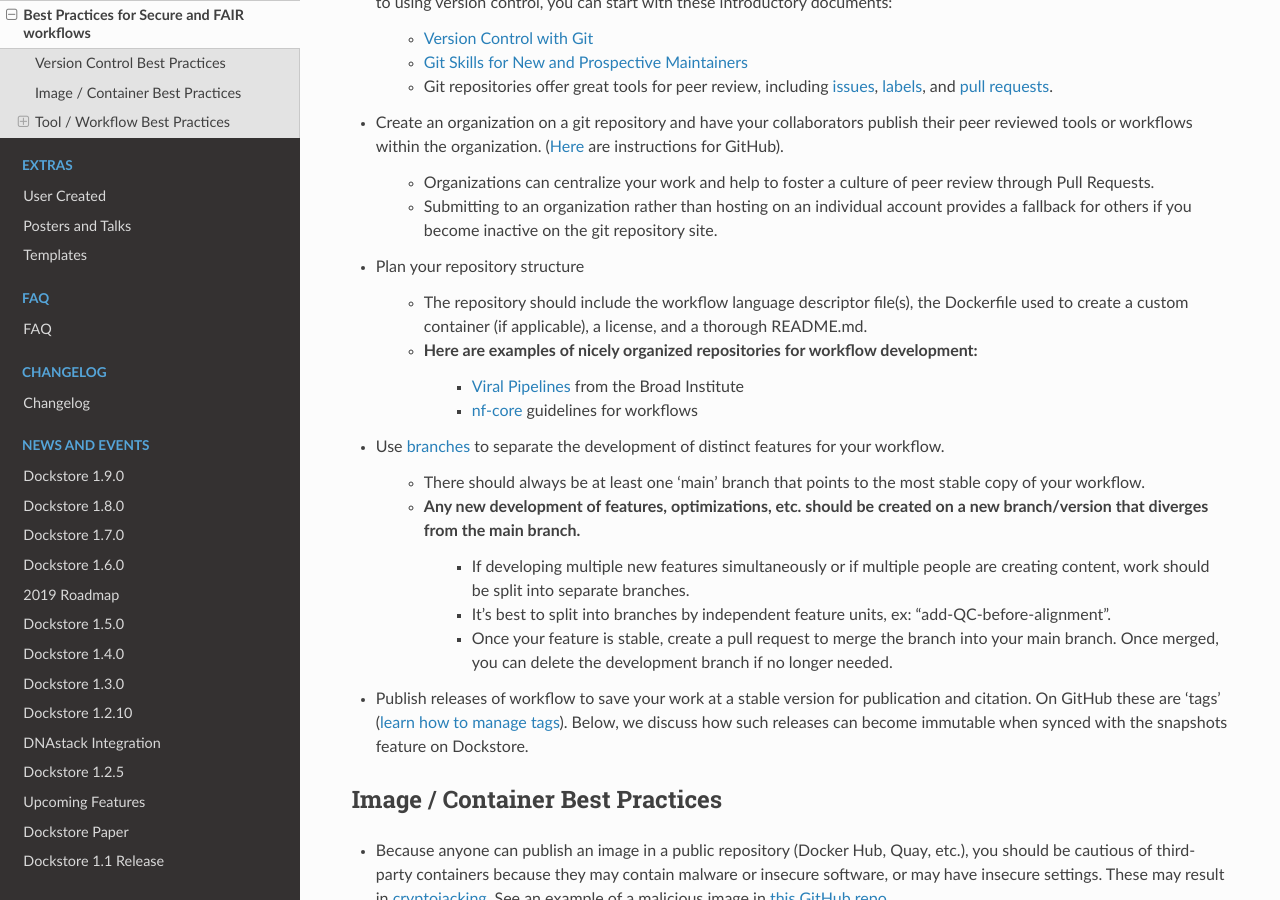
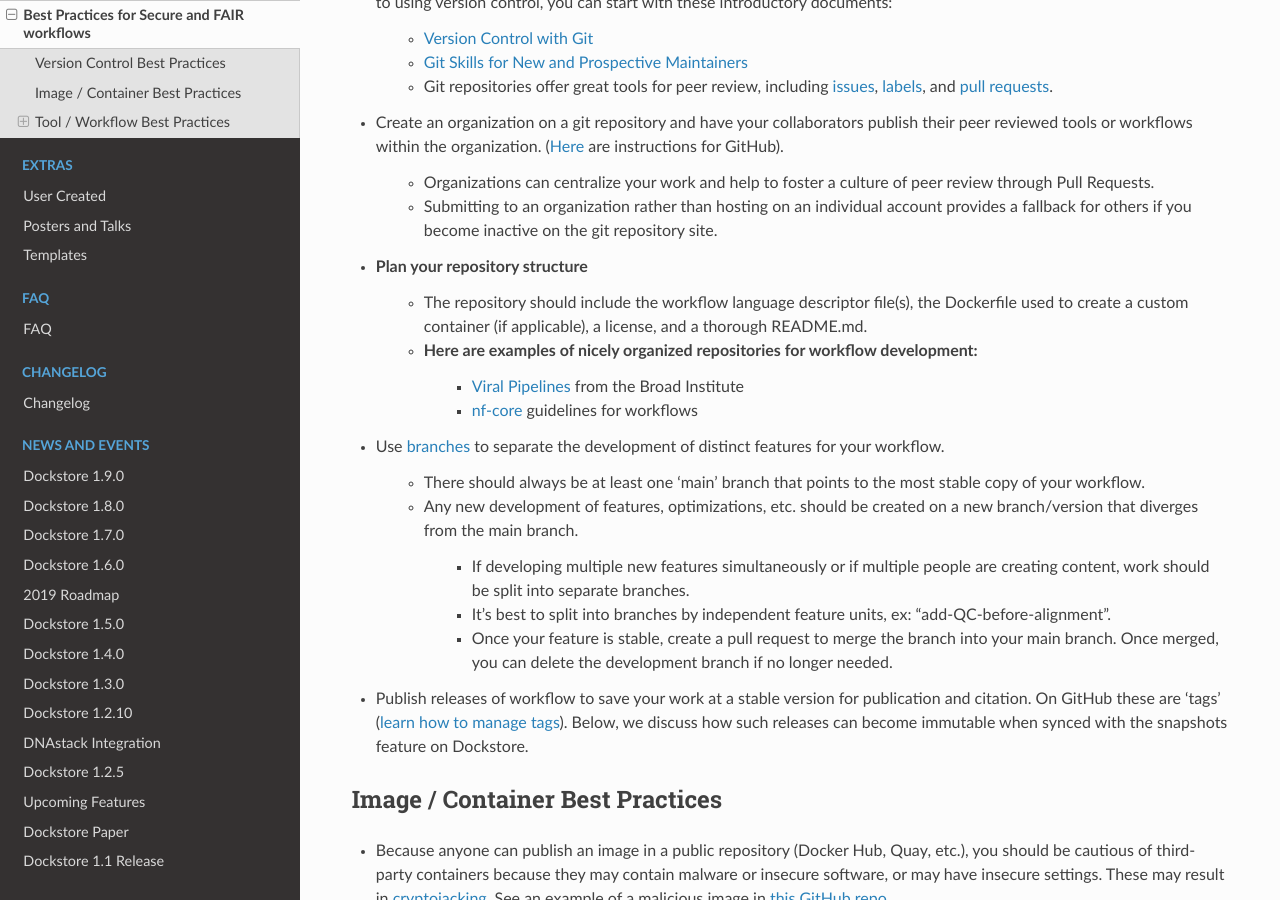
Before and after one commit to dockstore/dockstore-documentation, a Sphinx documentation site: the page built from docs/advanced-topics/best-practices/best-practices-secure-fair-workflows.rst, in a window 1280 px wide and 900 px high, scrolled down 345 px. Built offline with Sphinx 7.4.7 and the Read the Docs theme 2.0.0, drawn with Linux system fonts in a browser that asks for light colours.

Commit message:
hopefully fixed bold issues

```diff
--- a/docs/advanced-topics/best-practices/best-practices-secure-fair-workflows.rst
+++ b/docs/advanced-topics/best-practices/best-practices-secure-fair-workflows.rst
@@ -16,9 +16,10 @@
 
 	- Organizations can centralize your work and help to foster a culture of peer review through Pull Requests.
 	- Submitting to an organization rather than hosting on an individual account provides a fallback for others if you become inactive on the git repository site.
+
 - Plan your repository structure
+	- The repository should include the workflow language descriptor file(s), the Dockerfile used to create a custom container (if applicable), a license, and a thorough README.md.
 
-	- The repository should include the workflow language descriptor file(s), the Dockerfile used to create a custom container (if applicable), a license, and a thorough README.md.
 	- Here are examples of nicely organized repositories for workflow development:
 		- `Viral Pipelines <https://github.com/broadinstitute/viral-pipelines>`_ from the Broad Institute
 		- `nf-core <https://github.com/broadinstitute/viral-pipelines>`_ guidelines for workflows
@@ -26,7 +27,9 @@
 - Use `branches <https://docs.github.com/en/free-pro-team@latest/github/collaborating-with-issues-and-pull-requests/about-branches#working-with-branches>`_ to separate the development of distinct features for your workflow.
 
 	- There should always be at least one ‘main’ branch that points to the most stable copy of your workflow.
+
 	- Any new development of features, optimizations, etc. should be created on a new branch/version that diverges from the main branch.
+
 		- If developing multiple new features simultaneously or if multiple people are creating content, work should be split into separate branches.
 		- It’s best to split into branches by independent feature units, ex: “add-QC-before-alignment”.
 		- Once your feature is stable, create a pull request to merge the branch into your main branch. Once merged, you can delete the development branch if no longer needed.
@@ -41,6 +44,7 @@
 - When creating custom images, we recommend starting with `official images <https://docs.docker.com/docker-hub/official_images/>`_. This way you know that you are starting with a secure base since these images are maintained to remove vulnerabilities.
 - You may find helpful images from sources such as  BioContainer that maintains `images for 1K+ bioinformatics tools <https://biocontainers.pro/#/registry>`_.  We cannot guarantee that BioContainer images are secure, so we recommend you scan all non-official images for vulnerabilities. Tools such as `Snyk <https://support.snyk.io/hc/en-us/articles/360014875297-Getting-started-with-Snyk-Open-Source>`_ and `Trivy <https://github.com/aquasecurity/trivy>`_ scan containers for security concerns.
 - If you detect a vulnerability in a container you are interested in, we suggest you 1) contact the maintainer to update the image, or 2) if there is a Dockerfile, use it as a template to update the image yourself. Try inspecting the Dockerfile and only include those parts you feel are trustworthy. Consider upgrading versions of packages as they may be a source of vulnerabilities.
+
 - Use Dockerfiles to describe and configure images:
 
 		- See `Best Practices from Docker <https://www.docker.com/blog/intro-guide-to-dockerfile-best-practices/>`_ and `10 Simple Rules for Writing Dockerfiles for Reproducible Analysis <https://journals.plos.org/ploscompbiol/article?id=10.1371/journal.pcbi.1008316>`_ .
@@ -50,12 +54,15 @@
 
 	- More packages increases risks; try to avoid installing unnecessary packages in your images. That being said, starting with a very bare image (such as Alpine) may lead to a long setup, or difficulties in debugging.
 	- Images tagged with "-slim" contain the minimum components needed to run, without being as strict as Alpine-based images. They can often provide a happy medium between a reduced size, enhanced security, and usability.
+
 	- Some helpful starting images are suggested below:
+
 		- `Ubuntu <https://hub.docker.com/_/ubuntu>`_ -- 18.04 (Bionic) is a good place to start.
 		- `Python <https://hub.docker.com/_/python>`_
 		- `R-base <https://hub.docker.com/_/r-base>`_
 		- `Perl <https://hub.docker.com/_/perl>`_
 		- `Golang <https://hub.docker.com/_/golang>`_
+
 	- A good rule of thumb is that each image should have a specific purpose. Avoid installing all of the software you need for an entire analysis in one container, instead use multiple containers.
 	- Don’t include test data inside the image. Recommendations for hosting test data alongside your workflow can be found in the section below titled :ref:`Accessible`.
 
@@ -65,6 +72,7 @@
 	- Similar to our suggestion to publish your workflow under a GitHub organization, publish your images in an organization on a container registry. Additionally, this may make it easier for your institute to pay for a group plan to ensure your images never expire.
 
 - Limitation on and expiration of images: At the time of writing this, DockerHub has announced some new policies around pull limits as well as their intention to expire DockerHub images from free accounts that haven't been pulled for some defined period of time (update: `this policy is delayed <https://www.docker.com/blog/docker-hub-image-retention-policy-delayed-and-subscription-updates/>`_). For example, this could mean that a workflow that hasn't been run in one year may no longer be reproducible if the image has been removed.
+
 - Alternative options include:
 
 	- Using images from paid organizations on DockerHub
@@ -80,11 +88,13 @@
 Findable
 *********
 - Once your workflow is ready to share with the community, :doc:`publish it in Dockstore <../getting-started/dockstore-workflows>`.
+
 - When publishing on Dockstore, include robust metadata. Dockstore parses metadata that enables search capabilities for finding your tool/workflow more easily. Metadata also helps your workflow be more reusable. Essential metadata fields include:
 
 	- Naming:
 
 		- Keep the workflow name short
+
 		- Use all lowercase letters for compatibility with other platforms such as DockerHub
 
 	- Authorship, contact information, and description:
@@ -101,17 +111,21 @@
 - Publishing your tool or workflow in Dockstore promotes accessibility:
 
 	- Dockstore does not require a user to sign in to search published content, which increases transparency and usability to a greater audience.
+
 	- Dockstore implements its own REST API and also a standardized :doc:`GA4GH API <../advanced-topics/conversions>` that can be used for sharing tools and workflows.
 
 - Use :doc:`Dockstore’s snapshot feature <../advanced-topics/snapshot-and-doi>` to provide an immutable release of your workflow that can be verified.
 
 	- Dockstore archives important metadata associated with a published and snapshotted version of tool or workflow to ensure provenance
+
 	- See :doc:`Dockstore's best practices for snapshots <snapshot-and-doi>`, including adding a description and metadata to improve searchability and usability of your workflow.
 
 - Mint a snapshot of your workflow with a Digital Object Identifier (DOI).
 
 	- Users can :doc:`request a DOI <snapshot-and-doi>` (generated via Zenodo) for their workflow through Dockstore.
+
 		- Refer to this useful guide called `Making Your Code Citable <https://guides.github.com/activities/citable-code/>`_.
+
 	- DOIs enhance reproducibility and make it easier to cite a specific version of your workflow in a publication.
 
 Interoperable
@@ -120,11 +134,17 @@
 - Wrap your pipeline in one or more workflow languages supported by Dockstore:
 
 	- :doc:`Common Workflow Language (CWL) <../getting-started/getting-started-with-cwl>`
+
     		- Used by SevenBridges (BioData Catalyst, Cancer Genomics Cloud)
+
 	- :doc:`Workflow Description Language (WDL) <../getting-started/getting-started-with-wdl>`
+
 		- Used by Terra (BioData Catalyst, AnVIL), DNAnexus
+
 	- :doc:`Galaxy <../getting-started/getting-started-with-galaxy>`
+
 		- Used by Terra (AnVIL)
+
 	- :doc:`NextFlow  <../getting-started/getting-started-with-nextflow>`
 
 - Provide a parameter file (JSON or YAML) containing example parameters used for launching your workflow.
@@ -206,12 +226,17 @@
 	- As mentioned in :ref:`Image / Container Best Practices`, test data should be hosted outside of the container.
 
 		- GitHub can host small files such as csv or tsv (for example: trait data)
+
 		- Broad’s Terra platform hosts multiple genomic files in this `open access Google bucket <https://console.cloud.google.com/storage/browser/terra-featured-workspaces>`_
+
 	- Consider providing both a full sample run and a small down-sampled development test.
+
 		- A small development dataset is necessary for checker workflows. It also helps others explore your workflow without incurring heavy resource/computational costs.
+
 		- A full-sized sample is helpful for benchmarking your workflow and providing end-users with realistic compute and cost requirements.
 
 - Provide a permissive license such as the `MIT License <https://choosealicense.com/licenses/mit/>`_, or `choose a license <https://choosealicense.com/>`_ that best fits your needs. It can be a text file in the git repository where the workflow is published (see `this example <https://github.com/nf-core/rnaseq/blob/master/LICENSE>`_).
+
 - Provide a thorough README in the git repository. Here is an example of thorough documentation.
 
 		- We suggest including the following sections:
```
